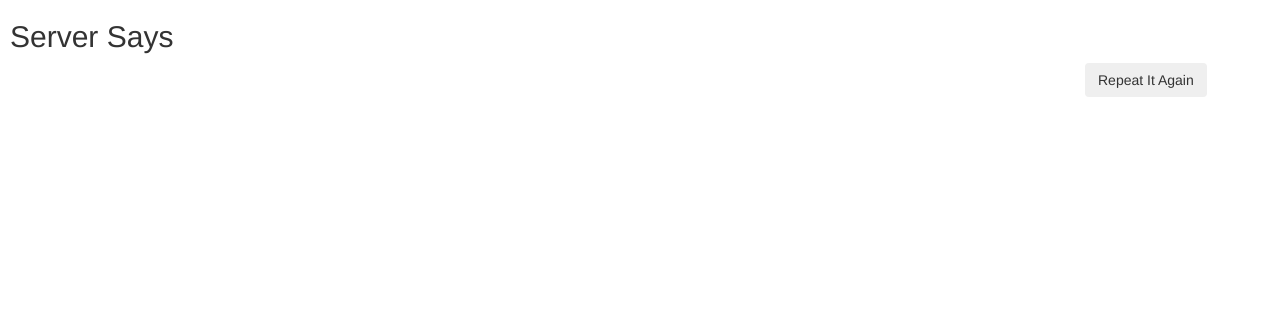
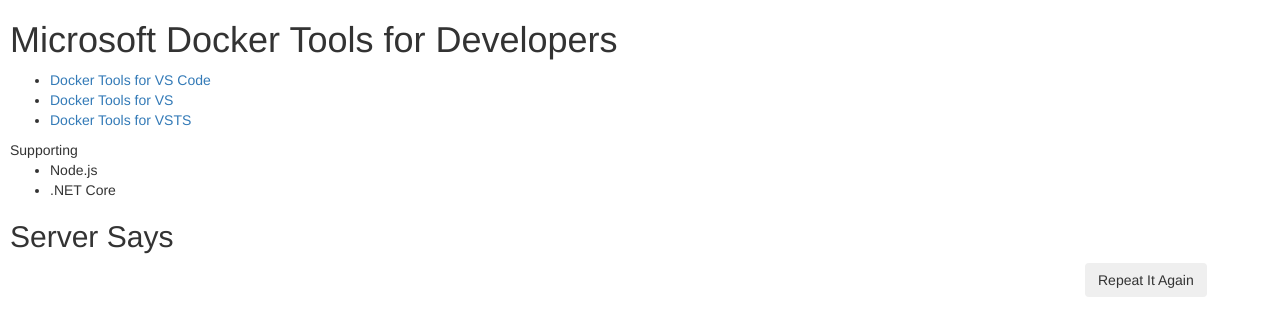
Before and after one commit to SteveLasker/polyglot-web-node, a website: page web-node/public/index.html in a window 1280 px wide. Drawn offline with nearby package versions, Linux system fonts and the light colour scheme; some packages are replaced by stand-ins of ours; no server answers.

Commit message:
Updted messaging content

```diff
--- a/web-node/public/index.html
+++ b/web-node/public/index.html
@@ -11,8 +11,18 @@
 
 <body style="margin-left:10px; margin-right:10px;">
     <div ng-controller="MainController">
+        <H1>Microsoft Docker Tools for Developers</H1>
+        <ul>
+            <li><a href="http://aka.ms/DockerToolsForVSCode">Docker Tools for VS Code</a></li>
+            <li><a href="http://aka.ms/DockerToolsForVS">Docker Tools for VS</a></li>
+            <li><a href="http://aka.ms/DockerToolsForVSTS">Docker Tools for VSTS</a></li>
+        </ul>
+        <span>Supporting</span>
+        <ul>
+            <li>Node.js</li>
+            <li>.NET Core</li>
+        </ul>
         <h2>Server Says</h2>
-
         <div class="row">
             <div class="col-xs-10">
                 <div ng-repeat="message in messages track by $index">
```
Also changed, not shown: web-node/server.js (+17 -5 lines).
